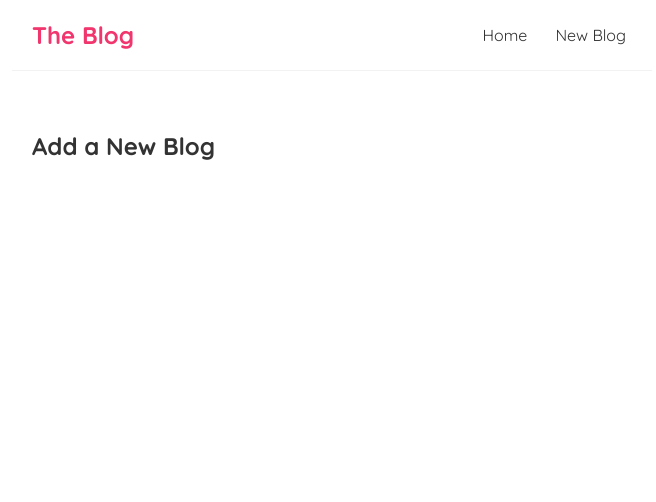
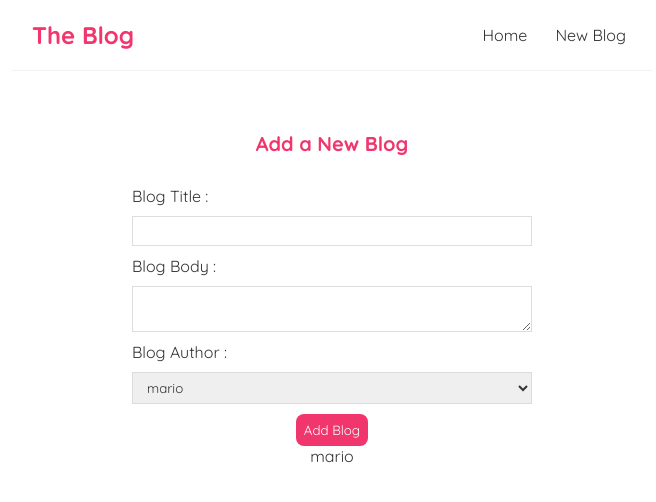
Before and after one commit to shibinhussain/Reactjs, a React (Create React App) app in the folder blog-app/: page /create in a window 1280 px wide. Shown: the top 502 px of the page, without its empty margins (308-964 px from the left). Built offline with nearby package versions, Linux system fonts and the light colour scheme.

Commit message:
create comp

```diff
--- a/blog-app/src/create.js
+++ b/blog-app/src/create.js
@@ -1,7 +1,37 @@
+import { useState } from 'react';
+
 const Create = () => {
+  const [title, setTitle] = useState('');
+  const [body, setBody] = useState('');
+  const [author, setAuthor] = useState('mario');
+
   return (
     <div className="create">
       <h2>Add a New Blog</h2>
+      <form>
+        <label>Blog Title :</label>
+        <input
+          type="text"
+          required
+          value={title}
+          onChange={(e) => setTitle(e.target.value)}
+        />
+        <label>Blog Body :</label>
+        <textarea
+          required
+          value={body}
+          onChange={(e) => setBody(e.target.value)}
+        ></textarea>
+        <label>Blog Author :</label>
+        <select value={author} onChange={(e) => setAuthor(e.target.value)}>
+          <option value="mario">mario</option>
+          <option value="junes">junes</option>
+        </select>
+        <button>Add Blog</button>
+        <p>{title}</p>
+        <p>{body}</p>
+        <p>{author}</p>
+      </form>
     </div>
   );
 };
--- a/blog-app/src/index.css
+++ b/blog-app/src/index.css
@@ -68,3 +68,33 @@
   border-radius: 8px;
   cursor: pointer;
 } */
+.create {
+  max-width: 400px;
+  margin: 0 auto;
+  text-align: center;
+}
+.create label {
+  text-align: left;
+  display: block;
+}
+.create h2 {
+  font-size: 20px;
+  color: #f1356d;
+  margin-bottom: 30px;
+}
+.create input, .create textarea, .create select {
+  width: 100%;
+  padding: 6px 10px;
+  margin: 10px 0;
+  border: 1px solid #ddd;
+  box-sizing: border-box;
+  display: block;
+}
+.create button {
+  background: #f1356d;
+  color: #fff;
+  border: 0;
+  padding: 8px;
+  border-radius: 8px;
+  cursor: pointer;
+}
```
